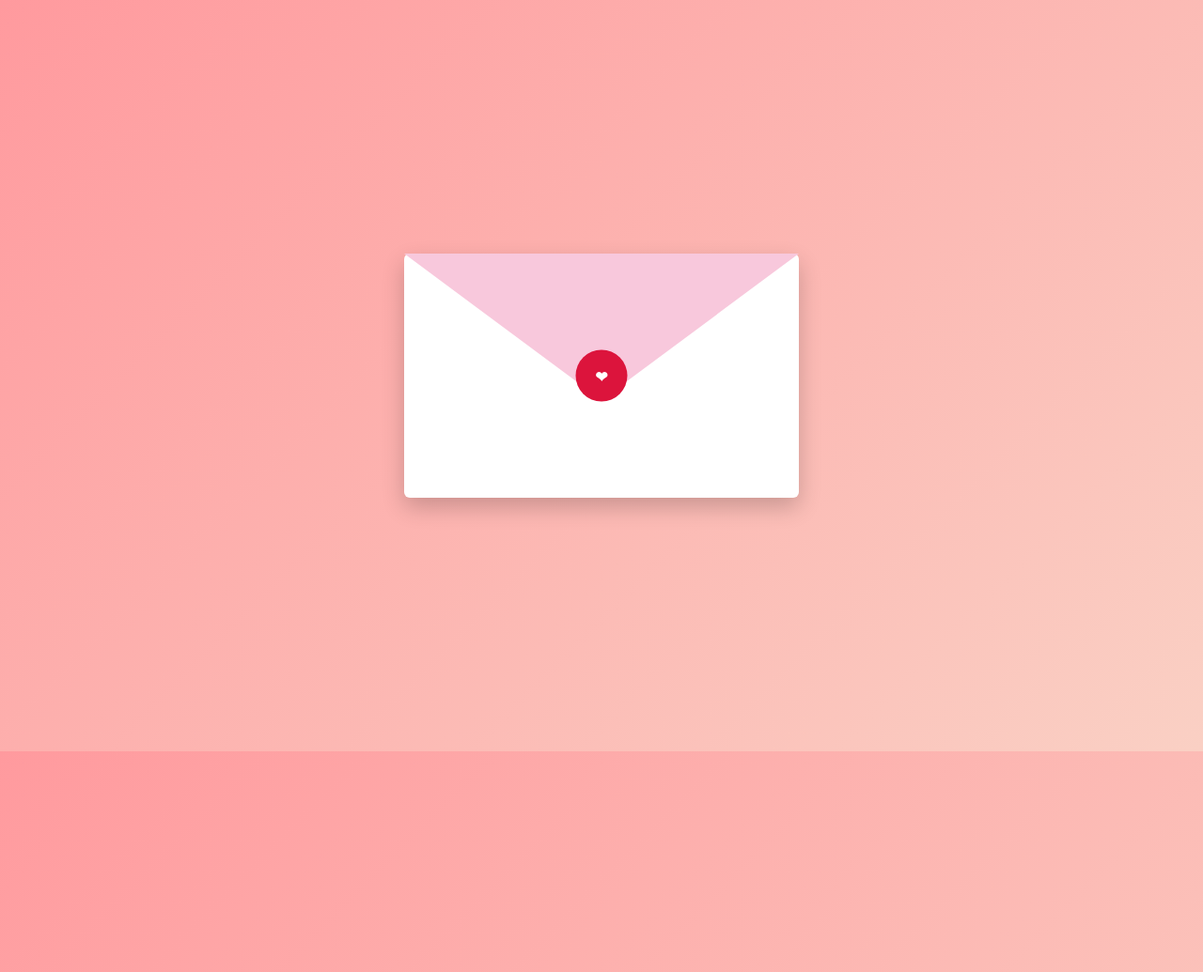
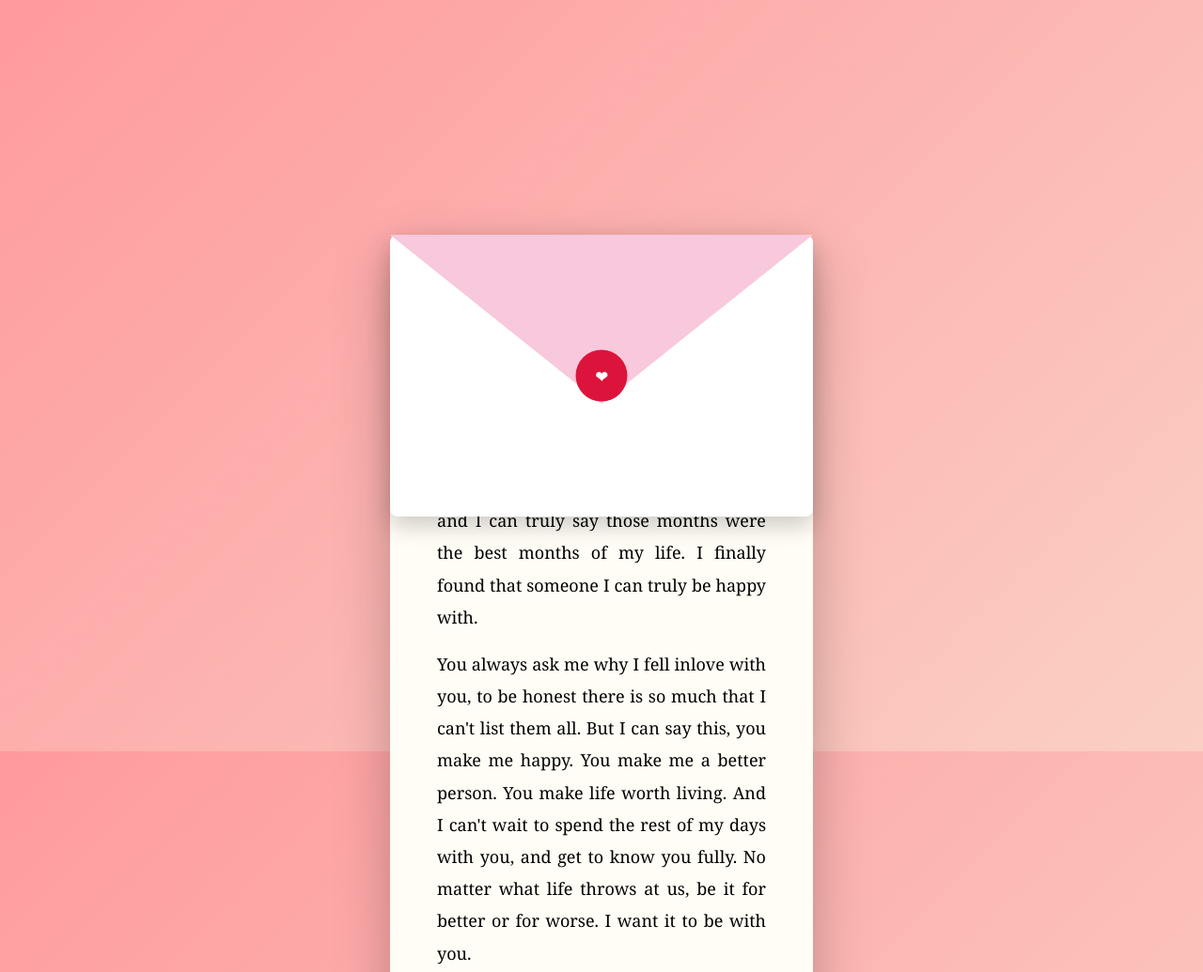
Before and after one commit to kevin05-git/steph05, a plain HTML site: page index.html in a window 1280 px wide. Shown: the top 1035 px of the page at 94% size. Drawn offline with Linux system fonts and the light colour scheme.

Commit message:
Update index.html

```diff
--- a/index.html
+++ b/index.html
@@ -19,8 +19,8 @@
     /* WRAPPER */
     .container {
         position: relative;
-        width: 420px;
-        height: 260px;
+        width: 450px;
+        height: 300px;
     }
 
     /* ENVELOPE */
@@ -28,11 +28,14 @@
         width: 100%;
         height: 100%;
         background: #fff;
-        position: relative;
+        position: absolute;
+        top: 0;
+        left: 0;
         cursor: pointer;
         box-shadow: 0 10px 25px rgba(0,0,0,0.2);
-        z-index: 3;
-        border-radius: 6px;
+        z-index: 5;
+        border-radius: 8px;
+        transition: opacity 0.6s ease, transform 0.6s ease;
     }
 
     .flap {
@@ -43,7 +46,7 @@
         clip-path: polygon(0 0, 100% 0, 50% 60%);
         transform-origin: top;
         transition: transform 0.6s ease;
-        z-index: 4;
+        z-index: 6;
     }
 
     .seal {
@@ -55,7 +58,7 @@
         top: 50%;
         left: 50%;
         transform: translate(-50%, -50%);
-        z-index: 5;
+        z-index: 7;
         display: flex;
         align-items: center;
         justify-content: center;
@@ -63,52 +66,54 @@
         font-weight: bold;
     }
 
-    /* LETTER */
+    /* LETTER (BEHIND ENVELOPE BUT BIGGER) */
     .letter {
         position: absolute;
         top: 0;
         left: 0;
         width: 100%;
-        min-height: 520px;
+        min-height: 600px;
         background: #fffdf5;
-        padding: 45px;
+        padding: 50px;
         box-sizing: border-box;
         border-radius: 10px;
         box-shadow: 0 25px 60px rgba(0,0,0,0.25);
         z-index: 1;
-        transform: translateY(30px) scale(0.95);
-        opacity: 0;
-        transition: all 0.8s ease;
         line-height: 1.9;
         text-align: justify;
     }
 
     /* OPEN STATE */
+    .container.open .envelope {
+        opacity: 0;
+        transform: scale(0.9);
+        pointer-events: none;
+    }
+
     .container.open .flap {
         transform: rotateX(180deg);
-    }
-
-    .container.open .letter {
-        opacity: 1;
-        transform: translateY(0) scale(1.05);
-        z-index: 10;
     }
 
     .container.open .seal {
         display: none;
     }
 
+    .container.open .letter {
+        z-index: 10;
+    }
+
     .letter p {
-        margin: 14px 0;
-        font-size: 17px;
+        margin: 16px 0;
+        font-size: 18px;
     }
 
     .signature {
-        margin-top: 30px;
+        margin-top: 40px;
         text-align: right;
         font-style: italic;
     }
 
+    /* hearts */
     .heart {
         position: absolute;
         width: 15px;
@@ -141,6 +146,7 @@
 
 <div class="container" id="container">
 
+    <!-- LETTER -->
     <div class="letter">
         <p><strong>Happy Birthday Love!</strong></p>
 
@@ -158,6 +164,7 @@
         <p class="signature">Yours truly,<br>Kevin2026</p>
     </div>
 
+    <!-- ENVELOPE -->
     <div class="envelope" onclick="toggleLetter()">
         <div class="flap"></div>
         <div class="seal">❤</div>
@@ -175,18 +182,15 @@ function toggleLetter() {
     const isOpen = container.classList.contains('open');
 
     if (!isOpen) {
-        // OPEN
         container.classList.add('open');
         createHearts();
 
-        music.volume = 0.2;
+        music.volume = 0.5;
         music.currentTime = 0;
         music.play().catch(err => console.log(err));
 
     } else {
-        // CLOSE
         container.classList.remove('open');
-
         music.pause();
         music.currentTime = 0;
     }
```
